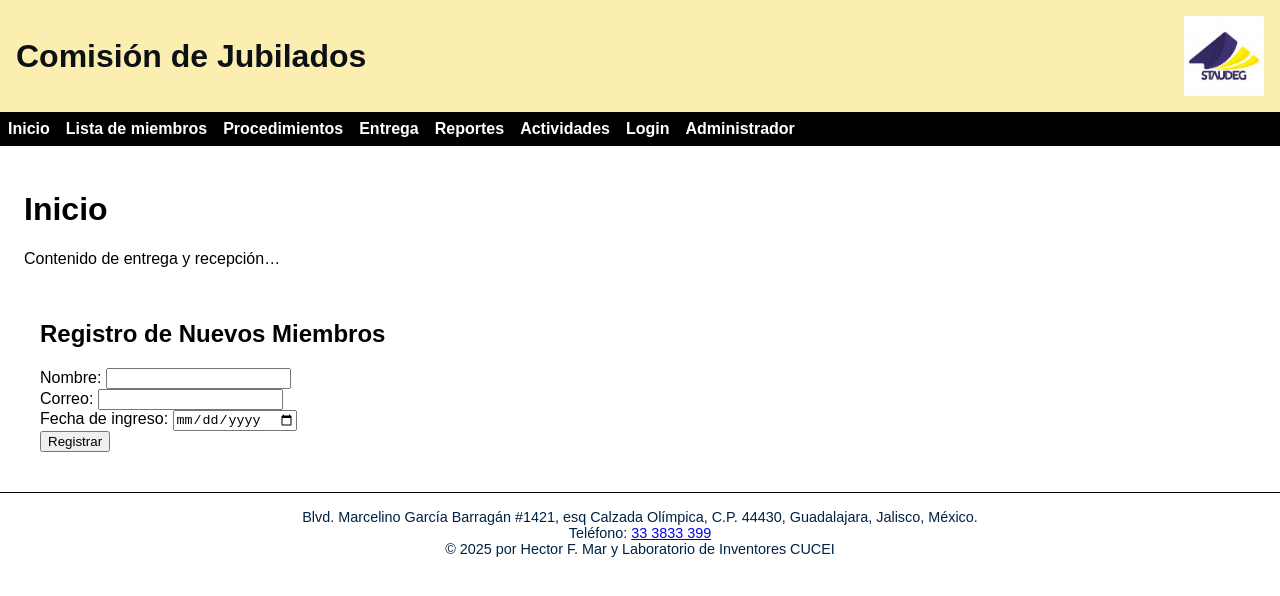
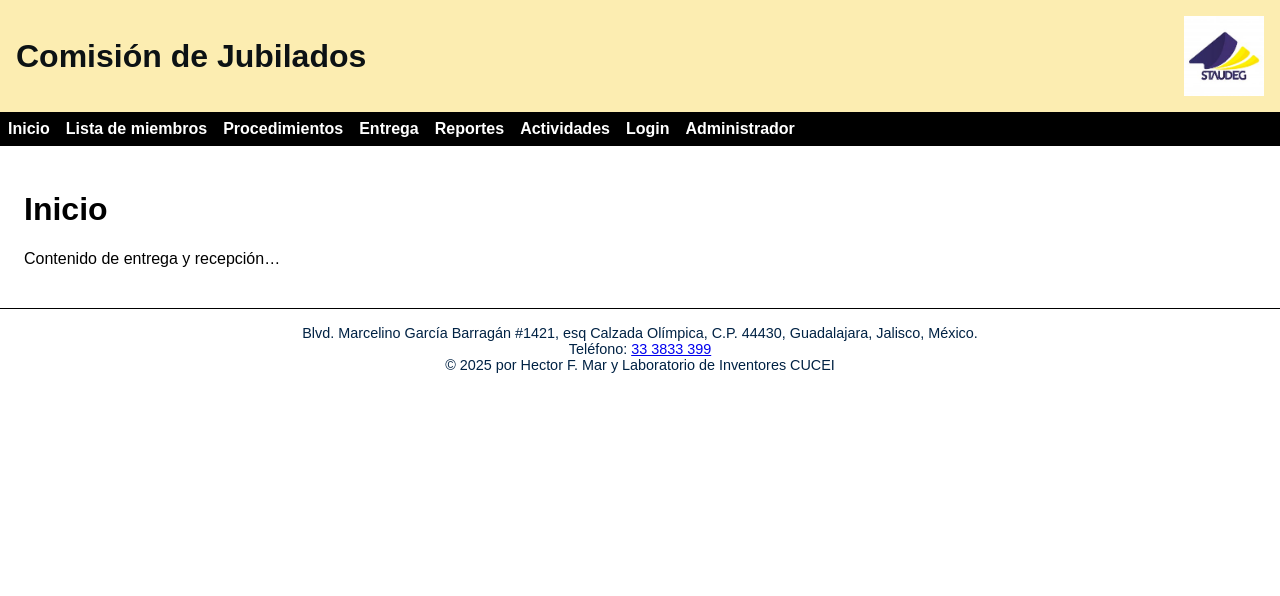
Before and after one commit to HFMD26/HFMD26.github.io, a Jekyll site: the page built from index.md, in a window 1280 px wide. Shown: the top 596 px of the page. Built offline with Jekyll 4.4.1, drawn with Linux system fonts in a browser that asks for light colours; comment, search, counter and statistics services are not loaded.

Commit message:
Update index.md

```diff
--- a/index.md
+++ b/index.md
@@ -7,19 +7,3 @@
 # Inicio
 
 Contenido de entrega y recepción...
-
-<section id="registro-miembros" style="padding: 1rem;">
-  <h2>Registro de Nuevos Miembros</h2>
-  <form id="form-miembro">
-    <label>Nombre: <input type="text" name="nombre" required /></label><br />
-    <label>Correo: <input type="email" name="correo" required /></label><br />
-    <label>Fecha de ingreso: <input type="date" name="fecha" required /></label><br />
-    <button type="submit">Registrar</button>
-  </form>
-  <div id="mensaje"></div>
-</section>
-
-<script src="https://www.gstatic.com/firebasejs/8.10.1/firebase-app.js"></script>
-<script src="https://www.gstatic.com/firebasejs/8.10.1/firebase-firestore.js"></script>
-<script type="module" src="/firebase-config.js"></script>
-<script type="module" src="/assets/js/form-handler.js"></script>
```
